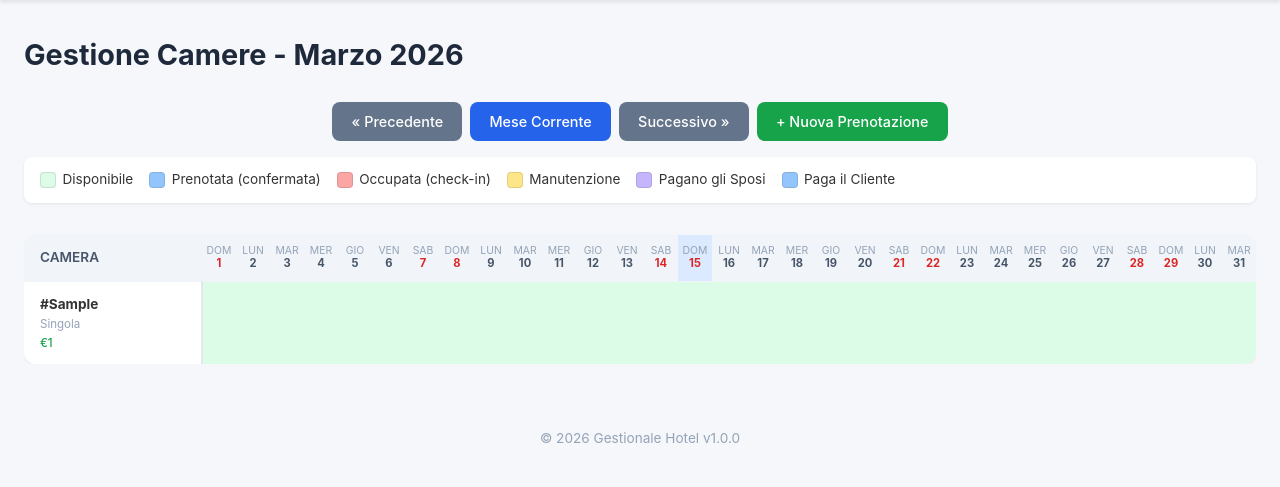
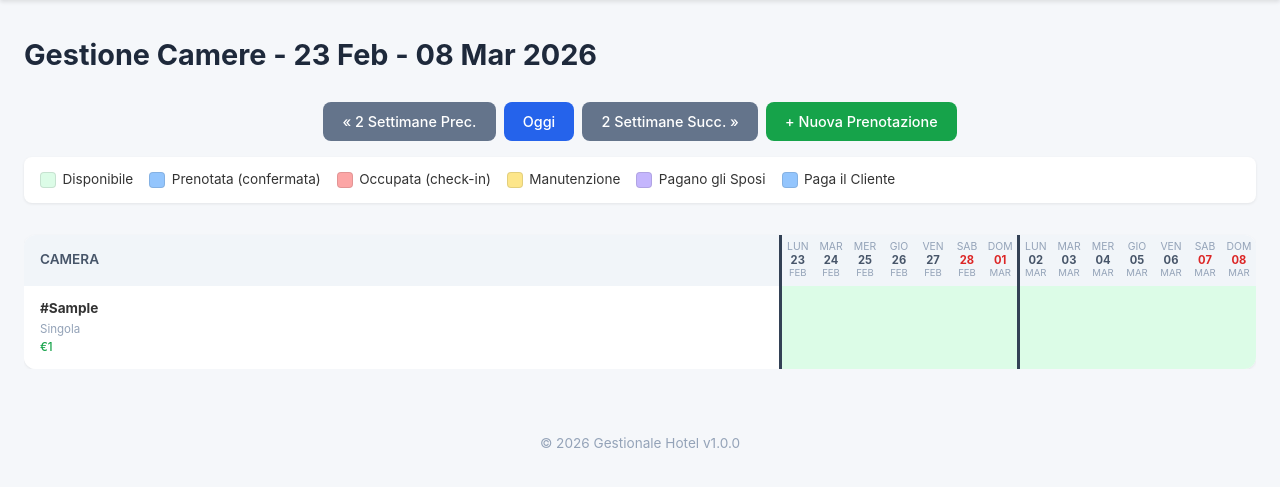
Before and after one commit to geremiacastellani2-jpg/gestionaledefinitivo, a PHP site: page /pages/calendario.php?da=2026-02-23 in a window 1280 px wide. Shown: the part 60-547 px from the top of the page. Run offline with PHP 8.4, Linux system fonts and the light colour scheme; tables that the repository leaves empty hold one stand-in row (values such as "Sample post").

Commit message:
feat: griglia camere a blocchi di 2 settimane invece del mese intero
- Navigazione avanti/indietro di 14 giorni
- Allineamento automatico al lunedi
- Separatore visivo tra le due settimane
- Mese abbreviato sotto ogni numero giorno
- Nuova funzione getPrenotazioniPeriodo() per range date

https://claude.ai/code/session_011bbxptVXb6LusjZ3Mbjdbc

```diff
--- a/css/style.css
+++ b/css/style.css
@@ -310,6 +310,18 @@ legend {
     font-weight: 700;
 }
 
+.calendario-tabella th.giorno-col-header .giorno-mese {
+    display: block;
+    font-size: 0.6rem;
+    color: #94a3b8;
+    font-weight: 400;
+}
+
+.calendario-tabella th.bordo-settimana,
+.calendario-tabella td.bordo-settimana {
+    border-left: 3px solid #334155;
+}
+
 .calendario-tabella th.weekend { color: #dc2626; }
 .calendario-tabella th.oggi { background: #dbeafe; }
 
--- a/includes/functions.php
+++ b/includes/functions.php
@@ -197,6 +197,18 @@ function getPrenotazioniCalendario(string $meseAnno): array {
     return $stmt->fetchAll();
 }
 
+function getPrenotazioniPeriodo(string $dataInizio, string $dataFine): array {
+    $db = getDB();
+    $stmt = $db->prepare("SELECT p.*, c.numero AS camera_numero, cl.nome AS cliente_nome, cl.cognome AS cliente_cognome, cl.email AS cliente_email, cl.telefono AS cliente_telefono
+        FROM prenotazioni p
+        JOIN camere c ON p.camera_id = c.id
+        JOIN clienti cl ON p.cliente_id = cl.id
+        WHERE p.data_checkin <= ? AND p.data_checkout >= ? AND p.stato != 'cancellata'
+        ORDER BY c.numero");
+    $stmt->execute([$dataFine, $dataInizio]);
+    return $stmt->fetchAll();
+}
+
 function cameraDisponibile(int $cameraId, string $checkin, string $checkout, ?int $escludiPrenotazioneId = null): bool {
     $db = getDB();
     $sql = "SELECT COUNT(*) FROM prenotazioni
--- a/pages/calendario.php
+++ b/pages/calendario.php
@@ -2,42 +2,65 @@
 $titoloPagina = 'Gestione Camere';
 require_once __DIR__ . '/../includes/header.php';
 
-$meseCorrente = $_GET['mese'] ?? date('Y-m');
-$dataRiferimento = new DateTime($meseCorrente . '-01');
-$anno = (int)$dataRiferimento->format('Y');
-$mese = (int)$dataRiferimento->format('m');
+// Data di inizio periodo (default: oggi)
+$inizioParam = $_GET['da'] ?? date('Y-m-d');
+$dataInizio = new DateTime($inizioParam);
 
-$mesePrecedente = (clone $dataRiferimento)->modify('-1 month')->format('Y-m');
-$meseSuccessivo = (clone $dataRiferimento)->modify('+1 month')->format('Y-m');
+// Allinea al lunedi della settimana corrente
+$giornoSettimanaInizio = (int)$dataInizio->format('N');
+if ($giornoSettimanaInizio > 1) {
+    $dataInizio->modify('-' . ($giornoSettimanaInizio - 1) . ' days');
+}
 
-$giorniMese = (int)$dataRiferimento->format('t');
+$dataFine = (clone $dataInizio)->modify('+13 days'); // 14 giorni (2 settimane)
 
-$nomiMesi = ['','Gennaio','Febbraio','Marzo','Aprile','Maggio','Giugno','Luglio','Agosto','Settembre','Ottobre','Novembre','Dicembre'];
+$periodoPrec = (clone $dataInizio)->modify('-14 days')->format('Y-m-d');
+$periodoSucc = (clone $dataInizio)->modify('+14 days')->format('Y-m-d');
+
 $nomiGiorni = ['', 'Lun','Mar','Mer','Gio','Ven','Sab','Dom'];
+$nomiMesi = ['','Gen','Feb','Mar','Apr','Mag','Giu','Lug','Ago','Set','Ott','Nov','Dic'];
 
-$prenotazioni = getPrenotazioniCalendario($meseCorrente);
+$prenotazioni = getPrenotazioniPeriodo($dataInizio->format('Y-m-d'), $dataFine->format('Y-m-d'));
 $camere = getCamere();
 
-// Mappa prenotazioni per camera/giorno
+// Genera lista dei 14 giorni
+$giorniPeriodo = [];
+$cursore = clone $dataInizio;
+for ($i = 0; $i < 14; $i++) {
+    $giorniPeriodo[] = clone $cursore;
+    $cursore->modify('+1 day');
+}
+
+// Mappa prenotazioni per camera/data
 $mappaPrenotazioni = [];
 foreach ($prenotazioni as $p) {
-    $inizio = max(strtotime($p['data_checkin']), strtotime("$anno-$mese-01"));
-    $fine = min(strtotime($p['data_checkout']), strtotime("$anno-$mese-$giorniMese"));
+    $inizio = max(strtotime($p['data_checkin']), strtotime($dataInizio->format('Y-m-d')));
+    $fine = min(strtotime($p['data_checkout']), strtotime($dataFine->format('Y-m-d')) + 86400);
     for ($d = $inizio; $d < $fine; $d += 86400) {
-        $giorno = (int)date('j', $d);
-        $mappaPrenotazioni[$p['camera_id']][$giorno] = $p;
+        $chiave = date('Y-m-d', $d);
+        $mappaPrenotazioni[$p['camera_id']][$chiave] = $p;
     }
 }
 
 $oggi = date('Y-m-d');
+
+// Titolo periodo
+$meseInizio = (int)$dataInizio->format('m');
+$meseFine = (int)$dataFine->format('m');
+$annoInizio = $dataInizio->format('Y');
+if ($meseInizio === $meseFine) {
+    $titoloPeriodo = $dataInizio->format('d') . ' - ' . $dataFine->format('d') . ' ' . $nomiMesi[$meseFine] . ' ' . $annoInizio;
+} else {
+    $titoloPeriodo = $dataInizio->format('d') . ' ' . $nomiMesi[$meseInizio] . ' - ' . $dataFine->format('d') . ' ' . $nomiMesi[$meseFine] . ' ' . $annoInizio;
+}
 ?>
 
-<h1>Gestione Camere - <?= $nomiMesi[$mese] ?> <?= $anno ?></h1>
+<h1>Gestione Camere - <?= $titoloPeriodo ?></h1>
 
 <div class="calendario-nav">
-    <a href="?mese=<?= $mesePrecedente ?>" class="btn btn-secondary">&laquo; Precedente</a>
-    <a href="?mese=<?= date('Y-m') ?>" class="btn btn-primary">Mese Corrente</a>
-    <a href="?mese=<?= $meseSuccessivo ?>" class="btn btn-secondary">Successivo &raquo;</a>
+    <a href="?da=<?= $periodoPrec ?>" class="btn btn-secondary">&laquo; 2 Settimane Prec.</a>
+    <a href="?da=<?= date('Y-m-d') ?>" class="btn btn-primary">Oggi</a>
+    <a href="?da=<?= $periodoSucc ?>" class="btn btn-secondary">2 Settimane Succ. &raquo;</a>
     <a href="prenotazioni.php?azione=nuova" class="btn btn-success">+ Nuova Prenotazione</a>
 </div>
 
@@ -55,17 +78,19 @@ $oggi = date('Y-m-d');
     <thead>
         <tr>
             <th class="camera-col-header">Camera</th>
-            <?php for ($g = 1; $g <= $giorniMese; $g++):
-                $dataGiorno = sprintf('%04d-%02d-%02d', $anno, $mese, $g);
-                $giornoSettimana = (int)date('N', strtotime($dataGiorno));
-                $isWeekend = $giornoSettimana >= 6;
+            <?php foreach ($giorniPeriodo as $giorno):
+                $dataGiorno = $giorno->format('Y-m-d');
+                $giornoSett = (int)$giorno->format('N');
+                $isWeekend = $giornoSett >= 6;
                 $isOggi = $dataGiorno === $oggi;
+                $isLunedi = $giornoSett === 1;
             ?>
-                <th class="giorno-col-header <?= $isWeekend ? 'weekend' : '' ?> <?= $isOggi ? 'oggi' : '' ?>">
-                    <span class="giorno-nome"><?= $nomiGiorni[$giornoSettimana] ?></span>
-                    <span class="giorno-num"><?= $g ?></span>
+                <th class="giorno-col-header <?= $isWeekend ? 'weekend' : '' ?> <?= $isOggi ? 'oggi' : '' ?> <?= $isLunedi ? 'bordo-settimana' : '' ?>">
+                    <span class="giorno-nome"><?= $nomiGiorni[$giornoSett] ?></span>
+                    <span class="giorno-num"><?= $giorno->format('d') ?></span>
+                    <span class="giorno-mese"><?= $nomiMesi[(int)$giorno->format('m')] ?></span>
                 </th>
-            <?php endfor; ?>
+            <?php endforeach; ?>
         </tr>
     </thead>
     <tbody>
@@ -76,9 +101,11 @@ $oggi = date('Y-m-d');
                 <small><?= ucfirst($camera['tipo']) ?></small>
                 <small class="camera-prezzo">&euro;<?= number_format($camera['prezzo_notte'], 0, ',', '.') ?></small>
             </td>
-            <?php for ($g = 1; $g <= $giorniMese; $g++):
-                $pren = $mappaPrenotazioni[$camera['id']][$g] ?? null;
-                $dataGiorno = sprintf('%04d-%02d-%02d', $anno, $mese, $g);
+            <?php foreach ($giorniPeriodo as $giorno):
+                $dataGiorno = $giorno->format('Y-m-d');
+                $giornoSett = (int)$giorno->format('N');
+                $isLunedi = $giornoSett === 1;
+                $pren = $mappaPrenotazioni[$camera['id']][$dataGiorno] ?? null;
                 $classe = 'cella-disponibile';
                 $tooltip = '';
                 $link = '';
@@ -103,7 +130,7 @@ $oggi = date('Y-m-d');
                     $link = 'prenotazioni.php?azione=nuova&camera_id=' . $camera['id'] . '&checkin=' . $dataGiorno;
                 }
             ?>
-                <td class="giorno-col <?= $classe ?>"
+                <td class="giorno-col <?= $classe ?> <?= $isLunedi ? 'bordo-settimana' : '' ?>"
                     title="<?= e($tooltip) ?>"
                     <?php if ($link): ?>onclick="window.location='<?= $link ?>'"<?php endif; ?>
                     style="cursor:pointer">
@@ -111,7 +138,7 @@ $oggi = date('Y-m-d');
                         <span class="paga-icona">S</span>
                     <?php endif; ?>
                 </td>
-            <?php endfor; ?>
+            <?php endforeach; ?>
         </tr>
     <?php endforeach; ?>
     </tbody>
```
